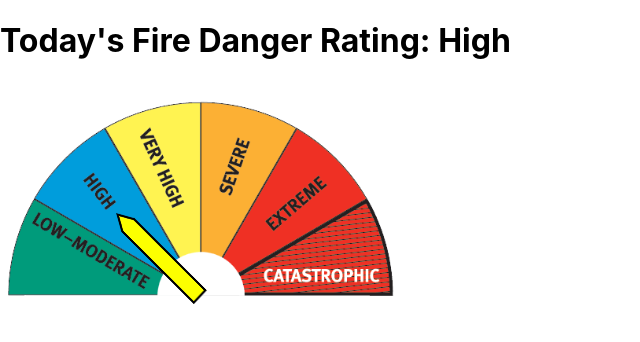
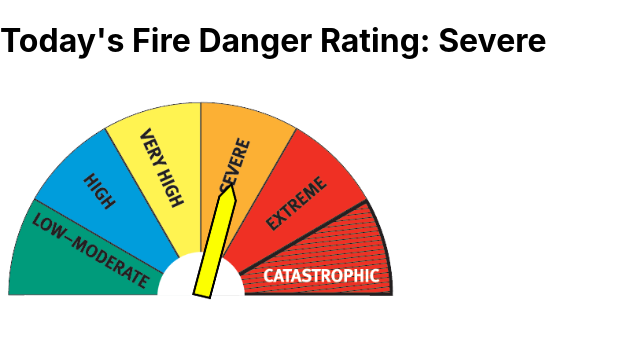
Before and after one commit to iwishjames/fireDash, a React (Create React App) app: page / in a window 1280 px wide. Shown: the top 342 px of the page, without its empty margins (0-640 px from the left). Built offline with nearby package versions, Linux system fonts and the light colour scheme.

Commit message:
random rating generator, readme file setup, first rating component almost complete - would need to find the appropriate api for it

```diff
--- a/src/App.css
+++ b/src/App.css
@@ -13,9 +13,9 @@
   top: 96px;
   left: 190px;
   transform-origin: bottom center;
-  animation: test 2s;
+  animation: arrowMovement 2s;
 }
 
-@keyframes test {
+@keyframes arrowMovement {
   0% { transform: rotate(0deg) }
 }
--- a/src/App.js
+++ b/src/App.js
@@ -1,41 +1,14 @@
 import React, {Component} from 'react';
 import './App.css';
+import FireChart from './components/FireRatingChart';
 
 class App extends Component {
 
 
   render(){
-    const ratingsList = {
-      "Low-Moderate": ["Red", -75],
-      "High": ["Blue", -45],
-      "Very High": ["Yellow", -15],
-      "Severe": ["Orange", 15],
-      "Extreme": ["Red", 45],
-      "Catastrophic": ["Black", 75]
-    }
-
-    let arrowDegree = "";
-
-    let todaysWarning = "";
-
-    function todaysRating(rating) {
-      for (let key in ratingsList) {
-        if (key === rating) {
-          todaysWarning = rating;
-          arrowDegree = ratingsList[key][1];
-        }
-      }
-    }
-
-    todaysRating("High");
-
     return(
       <div>
-        <h1>Today's Fire Danger Rating: {todaysWarning}</h1>
-        <div className="parent">
-          <img src={require("./media/firechart.png")} alt="fire ratings chart" className="fireChart" height="220px"/>
-          <img src={require("./media/airrow.png")} alt="Fire Rating Arrow" height="120px" className="chartArrow" style={{transform:`rotate(${arrowDegree}deg)`}}/>
-        </div>
+        < FireChart />
       </div>
     )
   }
--- /dev/null
+++ b/src/components/FireRatingChart.js
@@ -0,0 +1,42 @@
+import React from "react"
+
+function FireRatingChart() {
+      const theRatings = ["Low-Moderate", "High", "Very High", "Severe", "Extreme", "Catastrophic"];
+
+      let randomiser = theRatings[Math.floor(Math.random() * theRatings.length)];
+
+      const ratingsList = {
+        "Low-Moderate": [-75],
+        "High": [-45],
+        "Very High": [-15],
+        "Severe": [15],
+        "Extreme": [45],
+        "Catastrophic": [75]
+      }
+
+      let arrowDegree = "";
+      let todaysWarning = "";
+
+      function todaysRating(rating) {
+        for (let key in ratingsList) {
+          if (key === rating) {
+            todaysWarning = rating;
+            arrowDegree = ratingsList[key][0];
+          }
+        }
+      }
+
+      todaysRating(randomiser);
+
+      return(
+        <div>
+          <h1>Today's Fire Danger Rating: {todaysWarning}</h1>
+          <div className="parent">
+            <img src={require("../media/firechart.png")} alt="fire ratings chart" className="fireChart" height="220px"/>
+            <img src={require("../media/airrow.png")} alt="Fire Rating Arrow" height="120px" className="chartArrow" style={{transform:`rotate(${arrowDegree}deg)`}}/>
+          </div>
+        </div>
+      )
+    }
+
+export default FireRatingChart
```
Also changed, not shown: 1 other file (tests, documents, lock files or other folders).
